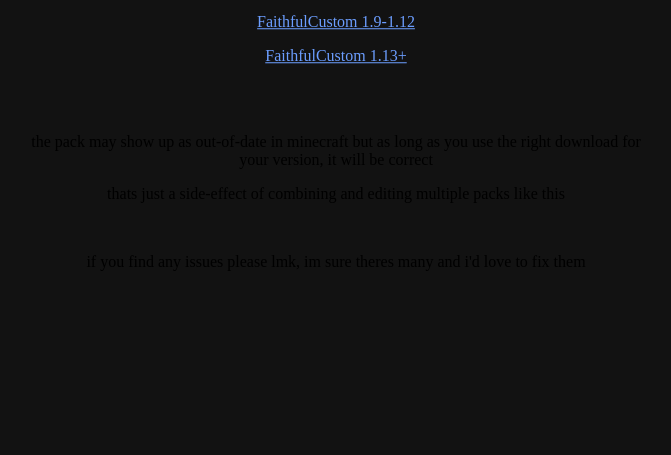
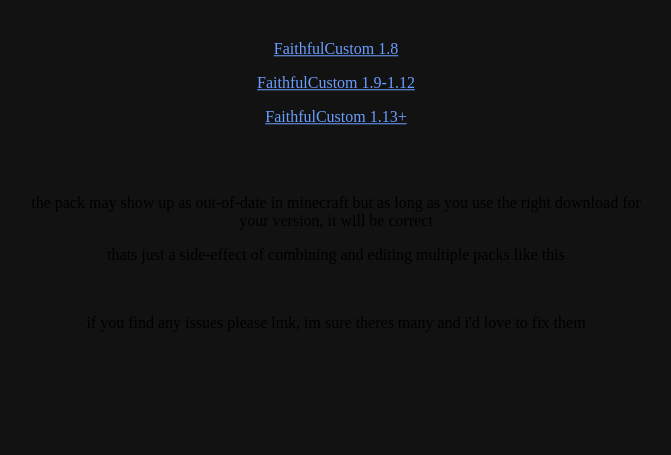
Before and after one commit to vinlind/vinlind.us, a plain HTML site: page packs/index.html in a window 1280 px wide. Shown: the part 345-800 px from the top of the page, without its empty margins (304-975 px from the left). Drawn offline with Linux system fonts and the light colour scheme.

Commit message:
Update index.html

```diff
--- a/packs/index.html
+++ b/packs/index.html
@@ -26,8 +26,8 @@
         .v_center {
         	position: absolute;
         	left: 50%;
-        	top: 45%;
-        	transform: translate(-50%, -45%);
+        	top: 65%;
+        	transform: translate(-50%, -65%);
         }
     </style>
 </head>
```
